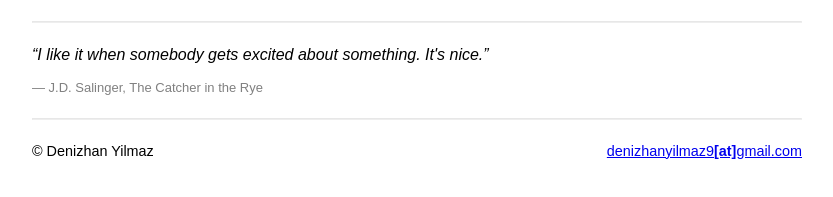
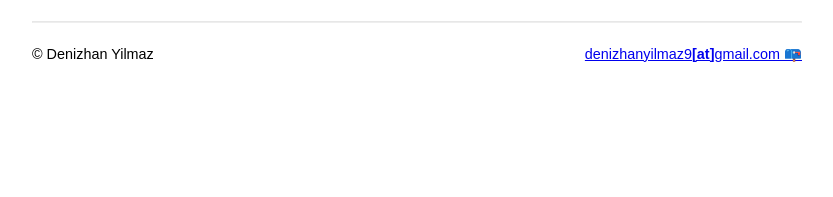
Before and after one commit to deenizhan/deenizhan.me, a Gatsby site: page /moi in a window 1280 px wide. Shown: the part 557-754 px from the top of the page, without its empty margins (223-1056 px from the left). Built offline with nearby package versions, Linux system fonts and the light colour scheme; Gatsby itself is replaced by a stand-in of ours.

Commit message:
first-deploy

```diff
--- a/src/components/layout/footer/footer.js
+++ b/src/components/layout/footer/footer.js
@@ -12,7 +12,7 @@ const Footer = () => {
         <span className={email}>
           <a href="mailto: denizhanyilmaz9@gmail.com">
             denizhanyilmaz9<span style={{ fontWeight: 800 }}>[at]</span>
-            gmail.com
+            gmail.com 📪
           </a>
         </span>
       </div>
--- a/src/pages/moi.js
+++ b/src/pages/moi.js
@@ -12,8 +12,8 @@ const Moi = () => {
       <div className={moi}>
         <MoiCard />
       </div>
-      <Line />
-      <Quote />
+      {/* <Line />
+      <Quote /> */}
     </Layout>
   )
 }
```
